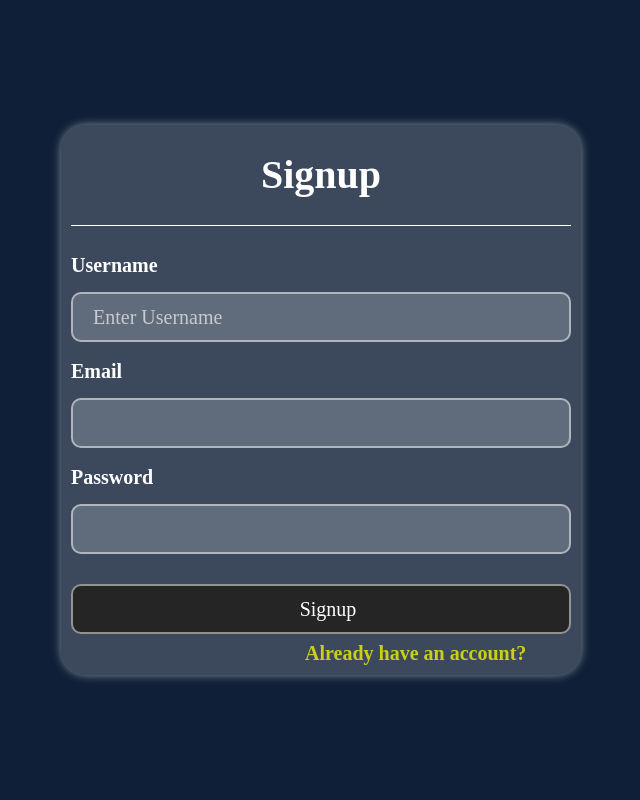
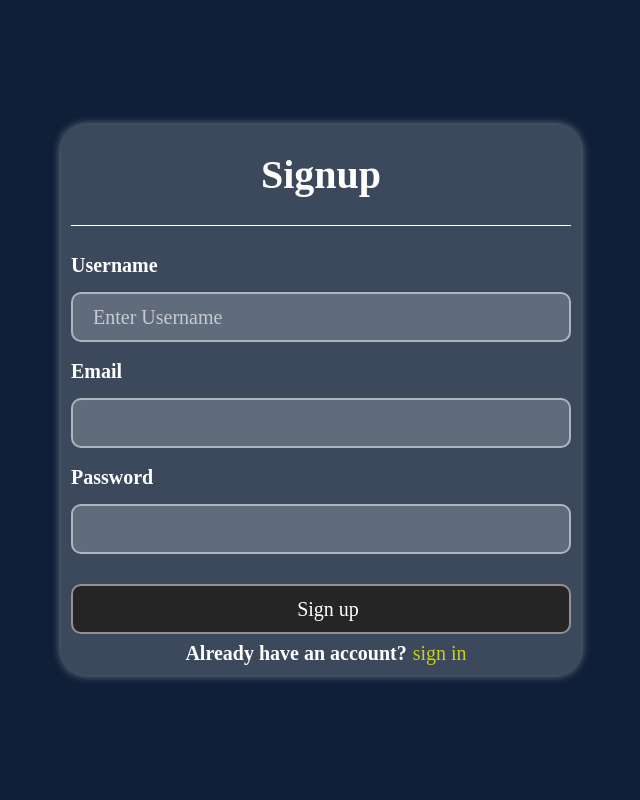
Before and after one commit to Piwoksn/ToDo_App, a Django app: page / in a window 1280 px wide. Shown: the whole page, without its empty margins (319-959 px from the left). Run offline with Django 4.2, Linux system fonts and the light colour scheme.

Commit message:
edited login/ signup

```diff
--- a/todo/static/css/index.css
+++ b/todo/static/css/index.css
@@ -5,8 +5,8 @@ body {
 
 .signup-login {
   background-color: #0f1f37;
-  /* width: 100%; */
-  /* height: 1080px; */
+  width: 100%;
+  height: 1080px;
   overflow: hidden;
   font-size: 24px;
   color: #fff;
@@ -25,9 +25,6 @@ body {
   box-shadow: 0 0 10px rgba(255, 255, 255, 0.5);
 }
 
-.signup-box1 {
-  background-color: #ffffff30;
-}
 .heading {
   font-size: 40px;
   font-weight: 600;
--- a/todo/templates/signup.html
+++ b/todo/templates/signup.html
@@ -36,16 +36,16 @@
                 </div>
 
                 <div class="field">
-                    <input type="submit" class="submit-button" value="Signup">
+                    <input type="submit" class="submit-button" value="Sign up">
                 </div>
             </form>
 
-            <div class="field">
 
-                <a class="anc" href="/login">
-                <b>Already have an account?</b>
-            </a>
-            </div>
+                <div class="text-center">
+                    <b>Already have an account?</b>
+                    <a class="anc p-0 m-0" href="/login">sign in</a>
+                     </div>
+
         </div>
     </div>
 
```
Also changed, not shown: todo/templates/login.html (+5 -4 lines), db.sqlite3.
